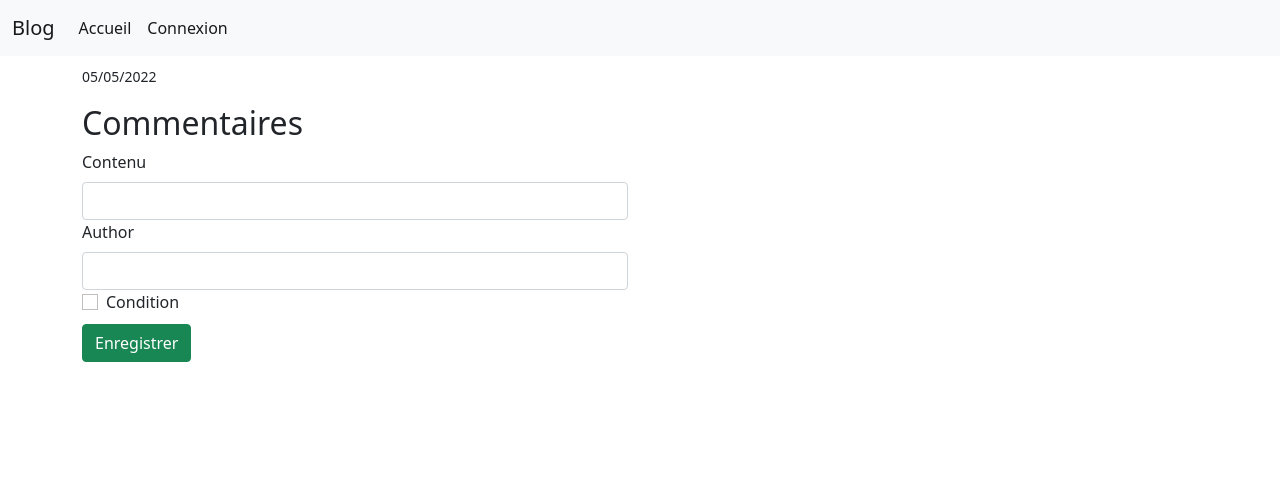
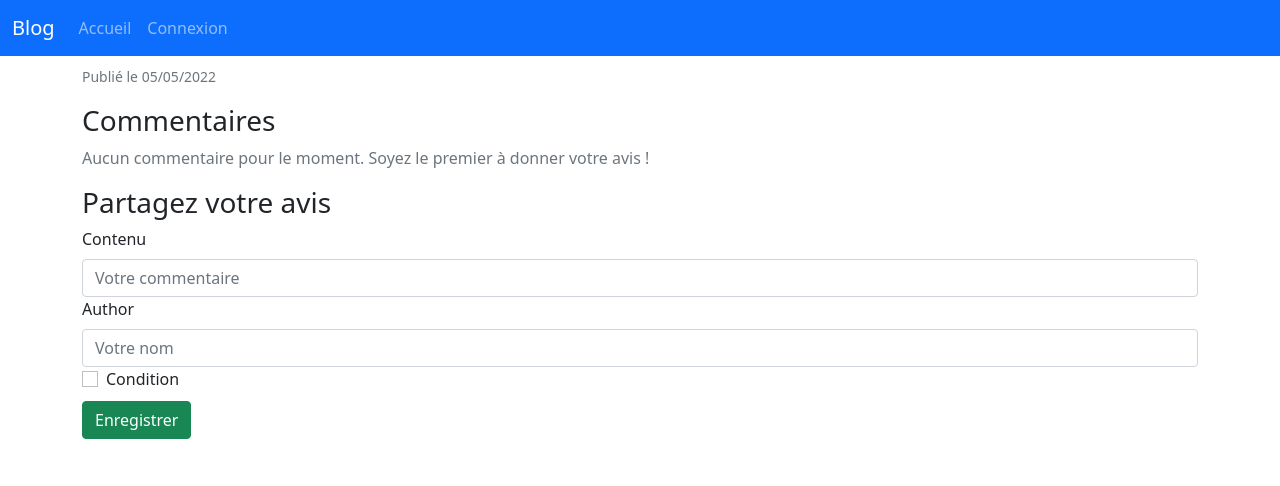
Before and after one commit to laurent-allegre/blogs, a Symfony app: template templates/default/vue.html.twig in a window 1280 px wide. Shown: the top 486 px of the page. Run offline with Twig, Linux system fonts and the light colour scheme; the template is opened without the code that fills it, so the values that code supplies are empty; form fields are guessed from the names that the template uses; some libraries are stand-ins or nearby versions.

Commit message:
Ajout de style sur les pages twig

```diff
--- a/templates/default/vue.html.twig
+++ b/templates/default/vue.html.twig
@@ -8,26 +8,36 @@
 
 {% block body %}
 
+    <h1>
+        {% if article.state == 'brouillon' %}[BROUILLON]{% endif%} {{ article.titre }}
+        {% if is_granted('ROLE_ADMIN') %}
+            <a href="{{ path('edition_article', {'id':article.id}) }}" class="float-right btn btn-sm btn-info text-light">Editer</a>
+        {% endif %}
+    </h1>
 
-    <h1>{{ article.titre }}</h1>
-    {% if is_granted('ROLE_ADMIN')%}
-        <p>
-            <a class="btn btn-info btn-sm" href="{{ path('edition_article', {'id':article.id })}}">Editer</a>
-        </p>
+    <small class="text-muted">Publié le {{ article.dateCreation|date('d/m/Y') }}</small>
+    <p class="mt-3">{{ article.contenu }}</p>
+    <h3>Commentaires</h3>
+
+    {% if article.comments|length == 0 %}
+        <p class="text-muted">Aucun commentaire pour le moment. Soyez le premier à donner votre avis !</p>
     {% endif %}
-    <small>{{ article.dateCreation|date('d/m/Y')}}</small>
-    <p> {{ article.contenu }} </p>
-    <h2>Commentaires</h2>
+
     <div class="row">
-        {% for comment in article.comments%}
+        {% for comment in article.comments %}
             <div class="col-md-12">
-                <small> Le {{ comment.dateComment|date("d/m/Y") }} par : {{ comment.author }}</small>
-                <p>{{ comment.contenu }}</p>
+                <div class="card mt-2 mb-2">
+                    <div class="card-body">
+                        <p class="card-text"><small class="text-muted">Le {{ comment.dateComment|date("d/m/Y") }} par {{ comment.author }}</small></p>
+                        <p>{{ comment.contenu }}</p>
+                    </div>
+                </div>
             </div>
         {% endfor %}
 
-        {# read and display several types of flash messages #}
-        {% for label, messages in app.flashes(['danger', 'warning']) %}
+        <h3>Partagez votre avis</h3>
+
+        {% for label, messages in app.flashes(['warning', 'danger']) %}
             {% for message in messages %}
                 <div class="alert alert-{{ label }}">
                     {{ message }}
@@ -35,24 +45,22 @@
             {% endfor %}
         {% endfor %}
 
-        <div class="col-md-6">
-            {{ form_start(form)}}
-            {{ form_label(form.contenu, null, {'label_attr':{'class': 'form-label'}}) }}
-            {{ form_widget(form.contenu, {'attr':{'class':'form-control'}}) }}
+        {{ form_start(form) }}
 
-            {{ form_label(form.author, null, {'label_attr':{'class': 'form-label'}}) }}
-            {{ form_widget(form.author, {'attr':{'class':'form-control'}}) }}
+        {{ form_label(form.contenu, null, {'label_attr': {'class':'form-label'}}) }}
+        {{ form_widget(form.contenu, {"attr":{'class':'form-control', 'placeholder':"Votre commentaire"}}) }}
 
-            <div class="form-check">
-                {{ form_widget(form.condition, {'attr':{'class':'form-check-input'}}) }}
-                {{ form_label(form.condition, null, {'label_attr':{'class': 'form-check-label'}}) }}
-            </div>
+        {{ form_label(form.author, null, {'label_attr': {'class':'form-label'}}) }}
+        {{ form_widget(form.author, {"attr":{'class':'form-control', 'placeholder':"Votre nom"}}) }}
 
-            {{ form_rest(form)}}
-            <button type="submit" class="btn btn-success mt-2 mb-5">Enregistrer</button>
-            {{ form_end(form)}}
+        <div class="form-check">
+            {{ form_widget(form.condition, {'attr':{'class':'form-check-input'}}) }}
+            {{ form_label(form.condition, null, {'label_attr':{'class':'form-check-label'}}) }}
         </div>
 
+        {{ form_rest(form) }}
+        <button type="submit" class="btn btn-success mt-2 mb-5">Enregistrer</button>
+        {{ form_end(form) }}
     </div>
 
 {% endblock %}
--- a/templates/menu/_menu.html.twig
+++ b/templates/menu/_menu.html.twig
@@ -1,5 +1,5 @@
 
-<nav class="navbar navbar-expand-lg navbar-light bg-light">
+<nav class="navbar navbar-expand-lg navbar-dark bg-primary">
     <div class="container-fluid">
         <a class="navbar-brand" href="#">Blog</a>
         <button class="navbar-toggler" type="button" data-bs-toggle="collapse" data-bs-target="#navbarNavAltMarkup" aria-controls="navbarNavAltMarkup" aria-expanded="false" aria-label="Toggle navigation">
@@ -7,15 +7,15 @@
         </button>
         <div class="collapse navbar-collapse" id="navbarNavAltMarkup">
             <div class="navbar-nav">
-                <a class="nav-link active" aria-current="page" href="{{ path('liste_articles')}}">Accueil</a>
+                <a class="nav-link {% if app.request.get('_route') == 'liste_articles' %} active{% endif %}" aria-current="page" href="{{ path('liste_articles')}}">Accueil</a>
                 {% if is_granted('ROLE_ADMIN')%}
-                 <a class="nav-link active" aria-current="page" href="{{ path('ajout-article')}}">Ajouter article</a>
-                  <a class="nav-link active" aria-current="page" href="{{ path('brouillon-article')}}">Les brouillons</a>
+                <a class="nav-link {% if app.request.get('_route') == 'ajout-article' %} active{% endif %}" aria-current="page" href="{{ path('ajout-article')}}">Ajouter article</a>
+                <a class="nav-link {% if app.request.get('_route') == 'brouillon-article' %} active{% endif %}" aria-current="page" href="{{ path('brouillon-article')}}">Les brouillons</a>
                 {% endif %}
                 {% if is_granted('IS_AUTHENTICATED_FULLY') %}
-                    <a class="nav-link active" aria-current="page" href="{{ path('app_logout')}}">Déconnexion</a>
+                    <a class="nav-link" aria-current="page" href="{{ path('app_logout')}}">Déconnexion</a>
                 {% else %}
-                    <a class="nav-link active" aria-current="page" href="{{ path('app_login')}}">Connexion</a>
+                    <a class="nav-link {% if app.request.get('_route') == 'app_login' %} active{% endif %}" aria-current="page" href="{{ path('app_login')}}">Connexion</a>
                 {% endif %}
 
             </div>
```
Also changed, not shown: templates/default/ajout.html.twig (+12 -9 lines), templates/default/index.html.twig (+16 -8 lines).
